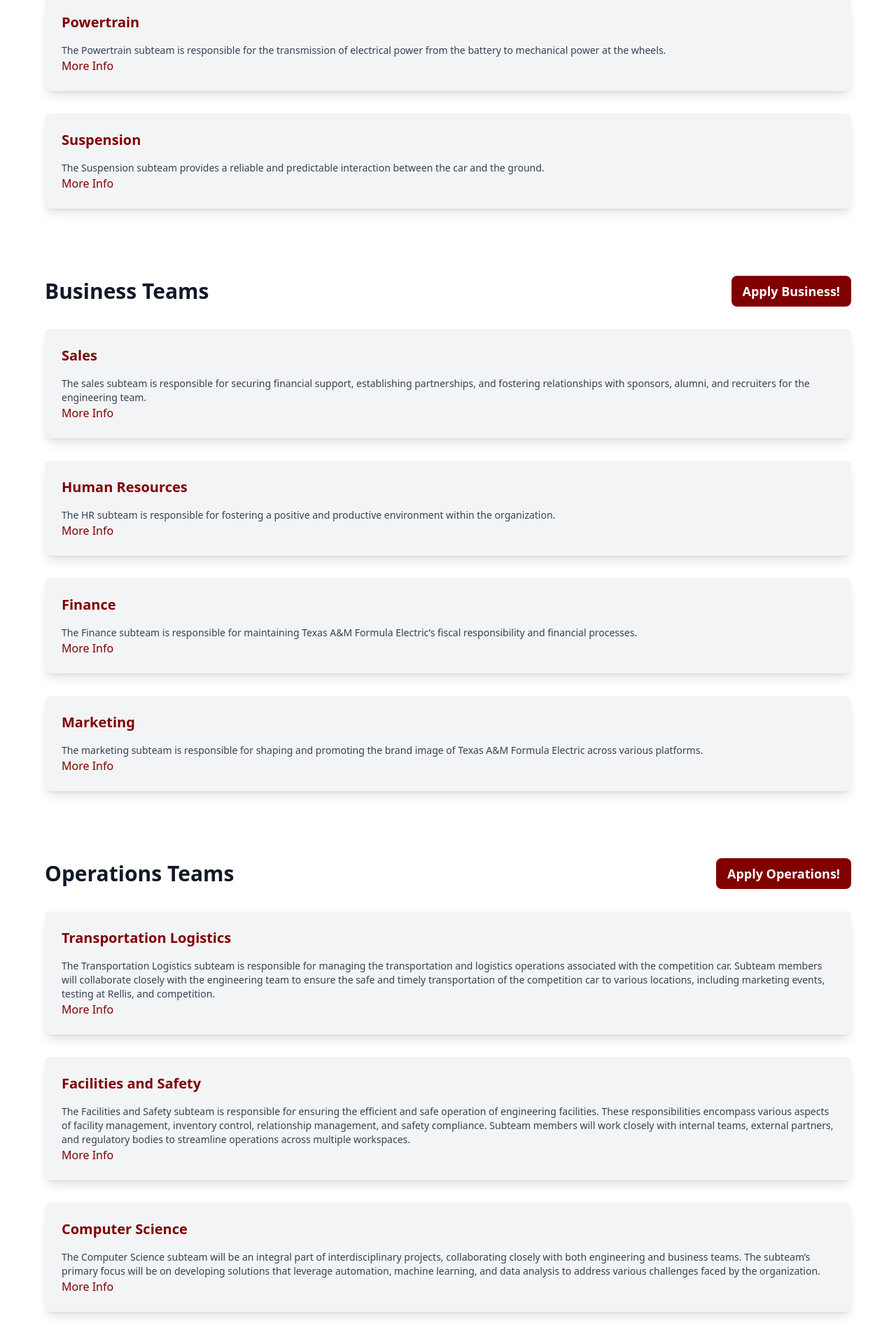
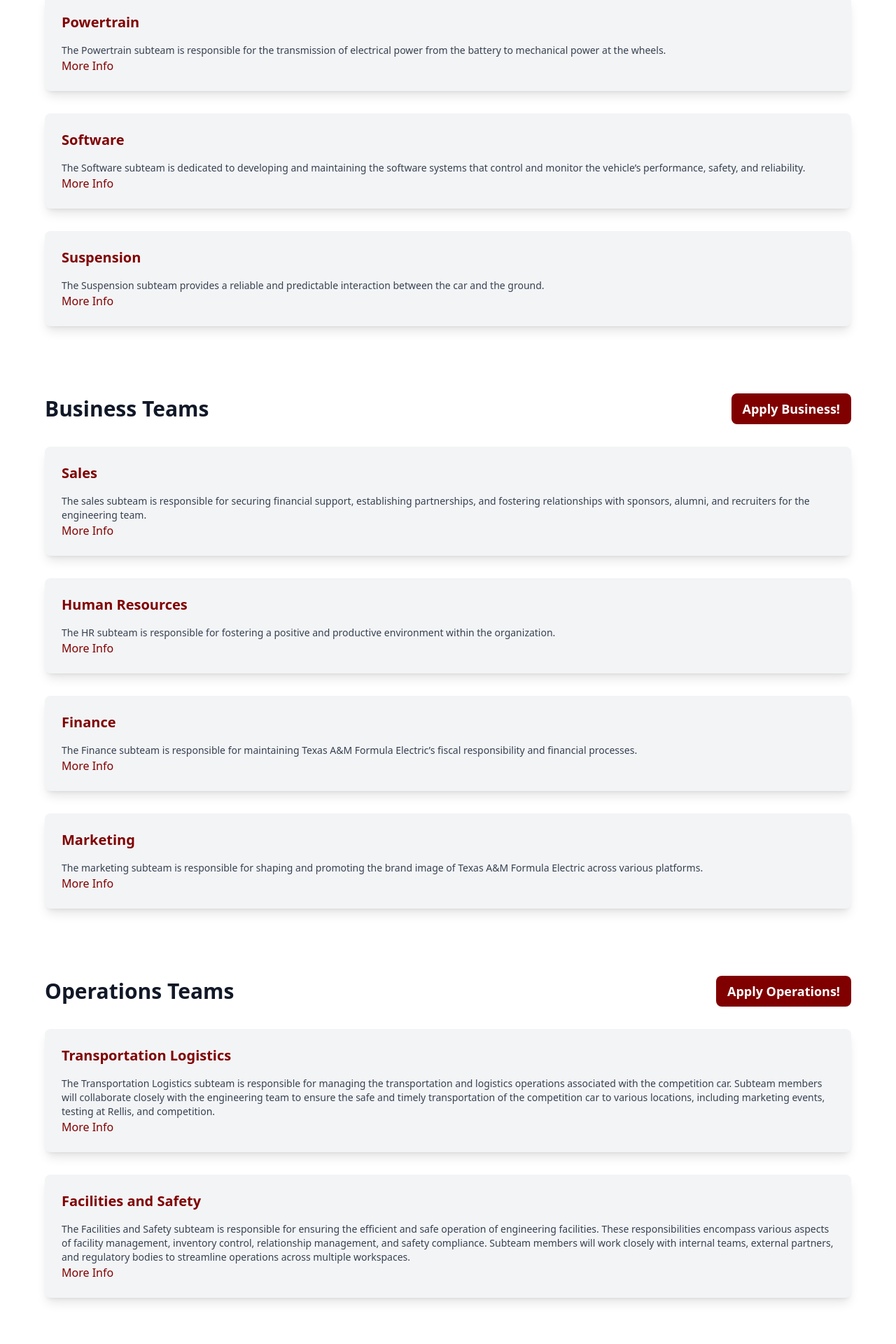
Before and after one commit to TAMU-Formula-SAE-EV/TopSecret, a React (Vite) app: page /recruiting in a window 1280 px wide. Shown: the part 2548-4468 px from the top of the page at 70% size. Built offline with nearby package versions, Linux system fonts and the light colour scheme.

Commit message:
Update recruiting.jsx

```diff
--- a/src/pages/recruiting/recruiting.jsx
+++ b/src/pages/recruiting/recruiting.jsx
@@ -23,7 +23,7 @@ export default function Recruiting() {
                         </p>
                         <div className="flex flex-col items-center space-y-5">
                             <a
-                                href="https://docs.google.com/forms/d/e/1FAIpQLSekwsZ7K0MFScxrIgcgv7Iqhqn1iXJTEEKHOSf_kgs8_tdieg/viewform"
+                                href="https://docs.google.com/forms/d/e/1FAIpQLSfqrb4vc-XoosoE9pfsxD8bJV0U_gP9SCxY0DHdfq97Fp4jHw/viewform?pli=1"
                                 target="_blank"
                                 rel="noopener noreferrer"
                                 className="bg-maroon text-white px-6 py-3 rounded-lg text-lg hover:bg-tamu-maroon transition-colors"
@@ -202,7 +202,16 @@ export default function Recruiting() {
                                 "Electrical integration of conductors and connectors"
                             ]}
                         />
-
+                        <TeamCard
+                            title="Software"
+                            description="The Software subteam is dedicated to developing and maintaining the software systems that control and monitor the vehicle’s performance, safety, and reliability."
+                            responsibilities={[
+                                "Development of embedded software for vehicle control systems",
+                                "Integration of sensors and actuators with vehicle control systems",
+                                "Development of data acquisition and telemetry systems",
+                                "Development of simulation tools for vehicle performance analysis"
+                            ]}
+                        />
                         <TeamCard
                             title="Suspension"
                             description="The Suspension subteam provides a reliable and predictable interaction between the car and the ground."
@@ -313,19 +322,7 @@ export default function Recruiting() {
                             ]}
                         />
 
-                        <TeamCard
-                            title="Computer Science"
-                            description="The Computer Science subteam will be an integral part of interdisciplinary projects, collaborating closely with both engineering and business teams. The subteam’s primary focus will be on developing solutions that leverage automation, machine learning, and data analysis to address various challenges faced by the organization."
-                            responsibilities={[
-                                "Work collaboratively in small groups of 4-5 individuals to conceptualize, design, and implement software solutions that meet the project objectives",
-                                "Develop robust and scalable software solutions, with a particular emphasis on automation, machine learning algorithms, and data analysis techniques",
-                                "Maintain and continue to develop the Electric Vehicle team’s website",
-                                "Take ownership of documenting all aspects of the software development process, including architecture, codebase, APIs, data models, and algorithms",
-                                "Ensure that documentation is clear, comprehensive, and accessible to both technical and non-technical stakeholders",
-                                "Conduct thorough testing and debugging of software to identify and rectify any defects or inconsistencies",
-                                "Actively seek opportunities to enhance existing processes, tools, and methodologies to improve efficiency and effectiveness"
-                            ]}
-                        />
+
                     </div>
                 </section>
 
```
